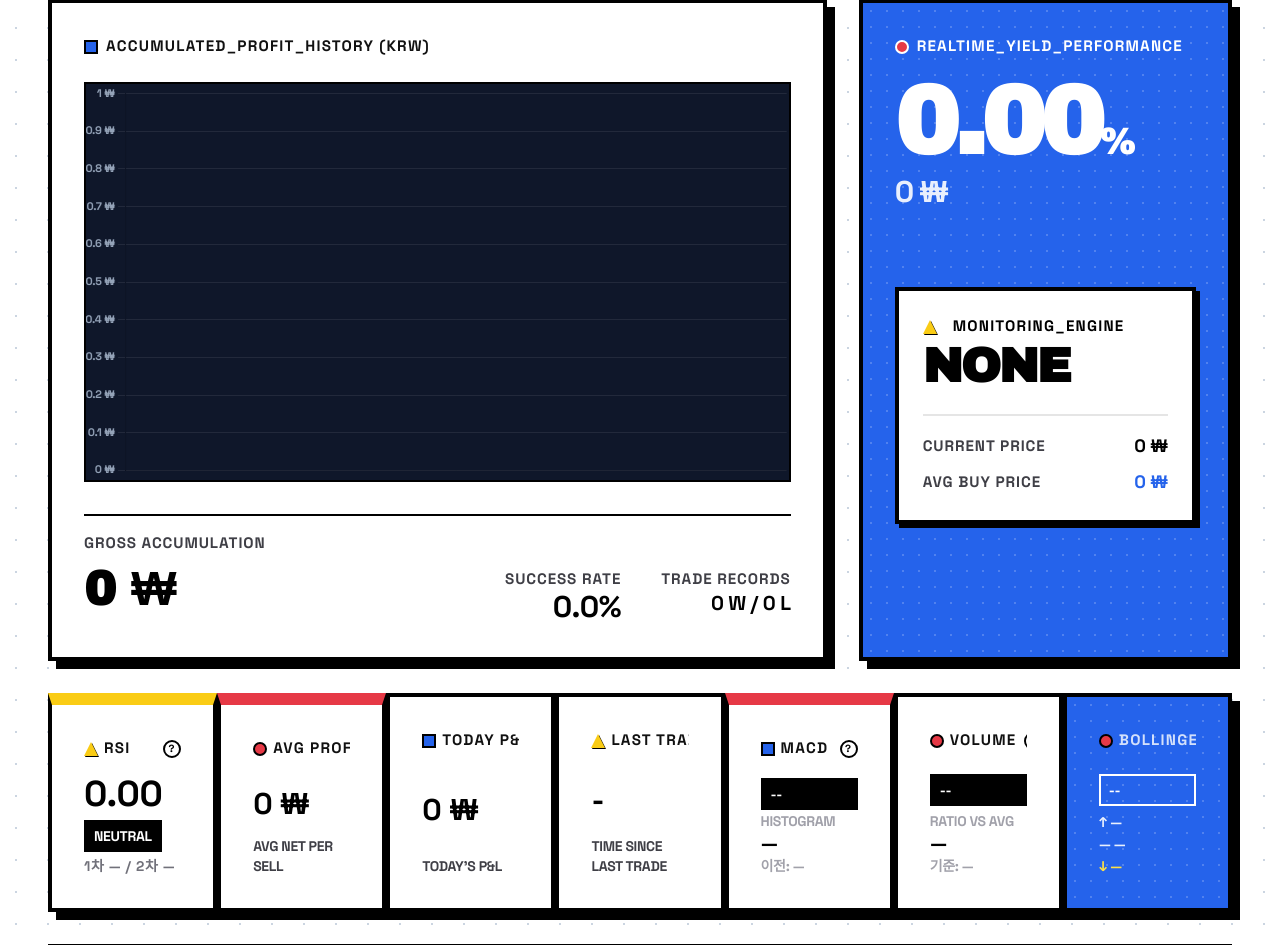
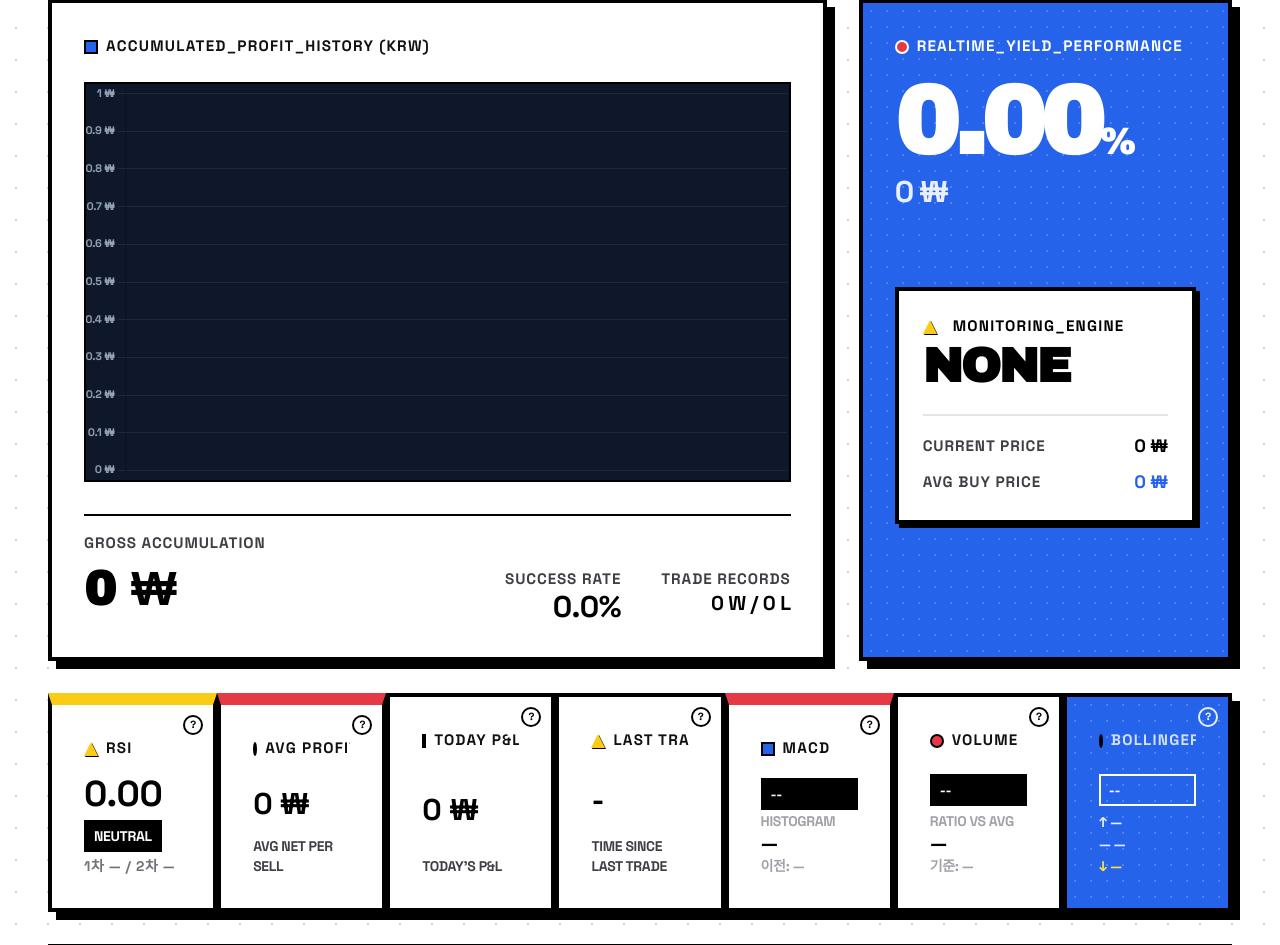
Before and after one commit to syl-deve/btrade, a FastAPI app: template templates/index.html in a window 1280 px wide. Shown: the part 372-1317 px from the top of the page. Run offline with FastAPI, Linux system fonts and the light colour scheme; the template is opened without the code that fills it, so the values that code supplies are empty; parts of the project's set-up code (start-up, migrations or seed data) failed here and were passed over; some libraries are stand-ins or nearby versions.

Commit message:
UI: 물음표 버튼 카드 우측 상단 절대위치 고정 + 팝업 버튼 근처 표시
- hint-btn을 label-bau 밖으로 분리, position:absolute top-right 고정
- 카드에 position:relative 추가 (잘림 방지)
- showHint()에 btn 인자 추가, getBoundingClientRect()로 버튼 근처 팝업 배치
- 화면 경계 넘침 자동 보정 (상하/좌우)
- 오버레이 제거, 외부 클릭으로 닫기

Co-Authored-By: Claude Sonnet 4.6 <noreply@anthropic.com>

```diff
--- a/static/css/bauhaus.css
+++ b/static/css/bauhaus.css
@@ -251,11 +251,13 @@ h1, .archivo-bold {
     .value-bau { font-size: 2rem; }
 }
 
-/* Hint button (? icon on stat cards) */
+/* Hint button (? icon on stat cards — absolute top-right corner) */
 .hint-btn {
-    flex-shrink: 0;
-    width: 18px;
-    height: 18px;
+    position: absolute;
+    top: 10px;
+    right: 10px;
+    width: 20px;
+    height: 20px;
     border-radius: 50%;
     border: 2px solid #000;
     background: #fff;
@@ -268,6 +270,7 @@ h1, .archivo-bold {
     align-items: center;
     justify-content: center;
     padding: 0;
+    z-index: 10;
     transition: background 0.15s, color 0.15s;
 }
 .hint-btn:hover {
@@ -275,7 +278,7 @@ h1, .archivo-bold {
     color: #fff;
 }
 .hint-btn-light {
-    border-color: #fff;
+    border-color: rgba(255,255,255,0.9);
     background: transparent;
     color: #fff;
 }
--- a/templates/index.html
+++ b/templates/index.html
@@ -129,8 +129,9 @@
             <div class="tile-full flex flex-wrap gap-0" style="grid-column: span 12;">
 
                 <!-- RSI -->
-                <div class="bau-tile tile-yellow-accent flex flex-col justify-between" style="flex:1; min-width:160px;">
-                    <div class="label-bau" style="justify-content:space-between;"><div style="display:flex;align-items:center;gap:6px;"><div class="bau-shape bau-triangle"></div><span data-i18n="label_rsi">RSI_STRENGTH</span></div><button class="hint-btn" onclick="showHint('rsi')" title="설명">?</button></div>
+                <div class="bau-tile tile-yellow-accent flex flex-col justify-between" style="flex:1; min-width:160px; position:relative;">
+                    <button class="hint-btn" onclick="showHint('rsi', this)" title="설명">?</button>
+                    <div class="label-bau"><div class="bau-shape bau-triangle"></div><span data-i18n="label_rsi">RSI_STRENGTH</span></div>
                     <div id="rsi-value" class="text-4xl font-black leading-none">0.00</div>
                     <div>
                         <div id="rsi-status" class="mt-2 text-sm font-black px-2 py-1 bg-black text-white inline-block border-2 border-black">NEUTRAL</div>
@@ -139,29 +140,33 @@
                 </div>
 
                 <!-- 매매당 평균 손익 -->
-                <div class="bau-tile tile-red-accent flex flex-col justify-between" style="flex:1; min-width:160px;">
-                    <div class="label-bau" style="justify-content:space-between;"><div style="display:flex;align-items:center;gap:6px;"><div class="bau-shape bau-circle"></div><span data-i18n="label_avg_profit">AVG_PROFIT/TRADE</span></div><button class="hint-btn" onclick="showHint('avg_profit')" title="설명">?</button></div>
+                <div class="bau-tile tile-red-accent flex flex-col justify-between" style="flex:1; min-width:160px; position:relative;">
+                    <button class="hint-btn" onclick="showHint('avg_profit', this)" title="설명">?</button>
+                    <div class="label-bau"><div class="bau-shape bau-circle"></div><span data-i18n="label_avg_profit">AVG_PROFIT/TRADE</span></div>
                     <div id="avg-profit-per-trade" class="text-3xl font-black leading-none">0 ₩</div>
                     <p data-i18n="label_avg_profit_sub" class="text-sm font-bold mt-1 text-zinc-700 uppercase">매도당 평균 순익</p>
                 </div>
 
                 <!-- 오늘 손익 -->
-                <div class="bau-tile flex flex-col justify-between" style="flex:1; min-width:160px;">
-                    <div class="label-bau" style="justify-content:space-between;"><div style="display:flex;align-items:center;gap:6px;"><div class="bau-shape bau-square"></div><span data-i18n="label_today_profit">TODAY_P&L</span></div><button class="hint-btn" onclick="showHint('today_profit')" title="설명">?</button></div>
+                <div class="bau-tile flex flex-col justify-between" style="flex:1; min-width:160px; position:relative;">
+                    <button class="hint-btn" onclick="showHint('today_profit', this)" title="설명">?</button>
+                    <div class="label-bau"><div class="bau-shape bau-square"></div><span data-i18n="label_today_profit">TODAY_P&L</span></div>
                     <div id="today-net-profit" class="text-3xl font-black leading-none">0 ₩</div>
                     <p data-i18n="label_today_profit_sub" class="text-sm font-bold mt-1 text-zinc-700 uppercase">오늘 실현 손익</p>
                 </div>
 
                 <!-- 마지막 거래 -->
-                <div class="bau-tile flex flex-col justify-between" style="flex:1; min-width:160px;">
-                    <div class="label-bau" style="justify-content:space-between;"><div style="display:flex;align-items:center;gap:6px;"><div class="bau-shape bau-triangle"></div><span data-i18n="label_last_trade">LAST_TRADE</span></div><button class="hint-btn" onclick="showHint('last_trade')" title="설명">?</button></div>
+                <div class="bau-tile flex flex-col justify-between" style="flex:1; min-width:160px; position:relative;">
+                    <button class="hint-btn" onclick="showHint('last_trade', this)" title="설명">?</button>
+                    <div class="label-bau"><div class="bau-shape bau-triangle"></div><span data-i18n="label_last_trade">LAST_TRADE</span></div>
                     <div id="last-trade-elapsed" class="text-3xl font-black leading-none">-</div>
                     <p data-i18n="label_last_trade_sub" class="text-sm font-bold mt-1 text-zinc-700 uppercase">마지막 거래 경과</p>
                 </div>
 
                 <!-- MACD -->
-                <div class="bau-tile tile-red-accent flex flex-col justify-between" style="flex:1; min-width:160px;">
-                    <div class="label-bau" style="justify-content:space-between;"><div style="display:flex;align-items:center;gap:6px;"><div class="bau-shape bau-square"></div><span data-i18n="label_macd">MACD</span></div><button class="hint-btn" onclick="showHint('macd')" title="설명">?</button></div>
+                <div class="bau-tile tile-red-accent flex flex-col justify-between" style="flex:1; min-width:160px; position:relative;">
+                    <button class="hint-btn" onclick="showHint('macd', this)" title="설명">?</button>
+                    <div class="label-bau"><div class="bau-shape bau-square"></div><span data-i18n="label_macd">MACD</span></div>
                     <div id="macd-status" class="text-sm font-black inline-block px-2 py-1 border-2 border-black bg-black text-white">--</div>
                     <div class="flex flex-col gap-0">
                         <span data-i18n="label_macd_hist" class="text-sm font-bold uppercase text-zinc-400">히스토그램</span>
@@ -171,8 +176,9 @@
                 </div>
 
                 <!-- 거래량 -->
-                <div class="bau-tile flex flex-col justify-between" style="flex:1; min-width:160px;">
-                    <div class="label-bau" style="justify-content:space-between;"><div style="display:flex;align-items:center;gap:6px;"><div class="bau-shape bau-circle"></div><span data-i18n="label_volume_filter">VOLUME</span></div><button class="hint-btn" onclick="showHint('volume')" title="설명">?</button></div>
+                <div class="bau-tile flex flex-col justify-between" style="flex:1; min-width:160px; position:relative;">
+                    <button class="hint-btn" onclick="showHint('volume', this)" title="설명">?</button>
+                    <div class="label-bau"><div class="bau-shape bau-circle"></div><span data-i18n="label_volume_filter">VOLUME</span></div>
                     <div id="vol-status" class="text-sm font-black inline-block px-2 py-1 border-2 border-black bg-black text-white">--</div>
                     <div class="flex flex-col gap-0">
                         <span data-i18n="label_vol_ratio" class="text-sm font-bold uppercase text-zinc-400">평균 대비</span>
@@ -182,8 +188,9 @@
                 </div>
 
                 <!-- 볼린저밴드 -->
-                <div class="bau-tile tile-blue-dot flex flex-col justify-between" style="flex:1; min-width:160px;">
-                    <div class="label-bau text-white/80" style="justify-content:space-between;"><div style="display:flex;align-items:center;gap:6px;"><div class="bau-shape bau-circle"></div><span data-i18n="label_bollinger">BOLLINGER</span></div><button class="hint-btn hint-btn-light" onclick="showHint('bollinger')" title="설명">?</button></div>
+                <div class="bau-tile tile-blue-dot flex flex-col justify-between" style="flex:1; min-width:160px; position:relative;">
+                    <button class="hint-btn hint-btn-light" onclick="showHint('bollinger', this)" title="설명">?</button>
+                    <div class="label-bau text-white/80"><div class="bau-shape bau-circle"></div><span data-i18n="label_bollinger">BOLLINGER</span></div>
                     <div id="boll-status" class="text-sm font-black text-white inline-block px-2 py-1 border-2 border-white">--</div>
                     <div class="flex flex-col gap-0.5 text-sm font-bold text-white/90">
                         <span>↑ <span id="boll-upper">—</span></span>
@@ -229,13 +236,12 @@
     </div>
 
     <!-- Hint Popup -->
-    <div id="hint-overlay" onclick="closeHint()" style="display:none;position:fixed;inset:0;background:rgba(0,0,0,0.55);z-index:9998;"></div>
-    <div id="hint-popup" style="display:none;position:fixed;z-index:9999;top:50%;left:50%;transform:translate(-50%,-50%);background:#fff;border:3px solid #000;max-width:340px;width:90%;padding:24px 24px 20px;box-shadow:6px 6px 0 #000;">
-        <div style="display:flex;justify-content:space-between;align-items:flex-start;margin-bottom:12px;">
-            <div id="hint-title" style="font-size:1.1rem;font-weight:900;letter-spacing:-0.02em;text-transform:uppercase;"></div>
-            <button onclick="closeHint()" style="font-weight:900;font-size:1.2rem;line-height:1;background:none;border:none;cursor:pointer;padding:0 0 0 12px;">✕</button>
+    <div id="hint-popup" style="display:none;position:fixed;z-index:9999;background:#fff;border:3px solid #000;max-width:300px;width:90%;padding:20px 20px 16px;box-shadow:5px 5px 0 #000;">
+        <div style="display:flex;justify-content:space-between;align-items:flex-start;margin-bottom:10px;">
+            <div id="hint-title" style="font-size:1rem;font-weight:900;letter-spacing:-0.02em;text-transform:uppercase;padding-right:8px;"></div>
+            <button onclick="closeHint()" style="flex-shrink:0;font-weight:900;font-size:1.1rem;line-height:1;background:none;border:none;cursor:pointer;padding:0;">✕</button>
         </div>
-        <div id="hint-body" style="font-size:0.88rem;font-weight:600;line-height:1.6;color:#333;white-space:pre-line;"></div>
+        <div id="hint-body" style="font-size:0.82rem;font-weight:600;line-height:1.6;color:#333;white-space:pre-line;"></div>
     </div>
 
     <!-- Modal (Bauhaus Style) -->
@@ -1006,21 +1012,48 @@
             }
         };
 
-        function showHint(key) {
+        function showHint(key, btn) {
             const lang = currentLang || 'ko';
             const data = hintData[key];
             if (!data) return;
             const d = data[lang] || data['ko'];
             document.getElementById('hint-title').textContent = d.title;
             document.getElementById('hint-body').textContent = d.body;
-            document.getElementById('hint-overlay').style.display = 'block';
-            document.getElementById('hint-popup').style.display = 'block';
+
+            const popup = document.getElementById('hint-popup');
+            popup.style.display = 'block';
+
+            // 버튼 위치 기준으로 팝업 위치 계산
+            const rect = btn.getBoundingClientRect();
+            const pw = popup.offsetWidth || 300;
+            const ph = popup.offsetHeight || 200;
+            const vw = window.innerWidth;
+            const vh = window.innerHeight;
+
+            // 기본: 버튼 아래-왼쪽 정렬
+            let top = rect.bottom + 8;
+            let left = rect.right - pw;
+
+            // 화면 아래로 넘치면 버튼 위에 표시
+            if (top + ph > vh - 8) top = rect.top - ph - 8;
+            // 화면 왼쪽으로 넘치면 보정
+            if (left < 8) left = 8;
+            // 화면 오른쪽으로 넘치면 보정
+            if (left + pw > vw - 8) left = vw - pw - 8;
+
+            popup.style.top = top + 'px';
+            popup.style.left = left + 'px';
         }
 
         function closeHint() {
-            document.getElementById('hint-overlay').style.display = 'none';
             document.getElementById('hint-popup').style.display = 'none';
         }
+
+        document.addEventListener('click', function(e) {
+            const popup = document.getElementById('hint-popup');
+            if (popup.style.display === 'none') return;
+            if (!popup.contains(e.target) && !e.target.classList.contains('hint-btn')) closeHint();
+        });
 
         document.addEventListener('keydown', function(e) {
             if (e.key === 'Escape') closeHint();
```
